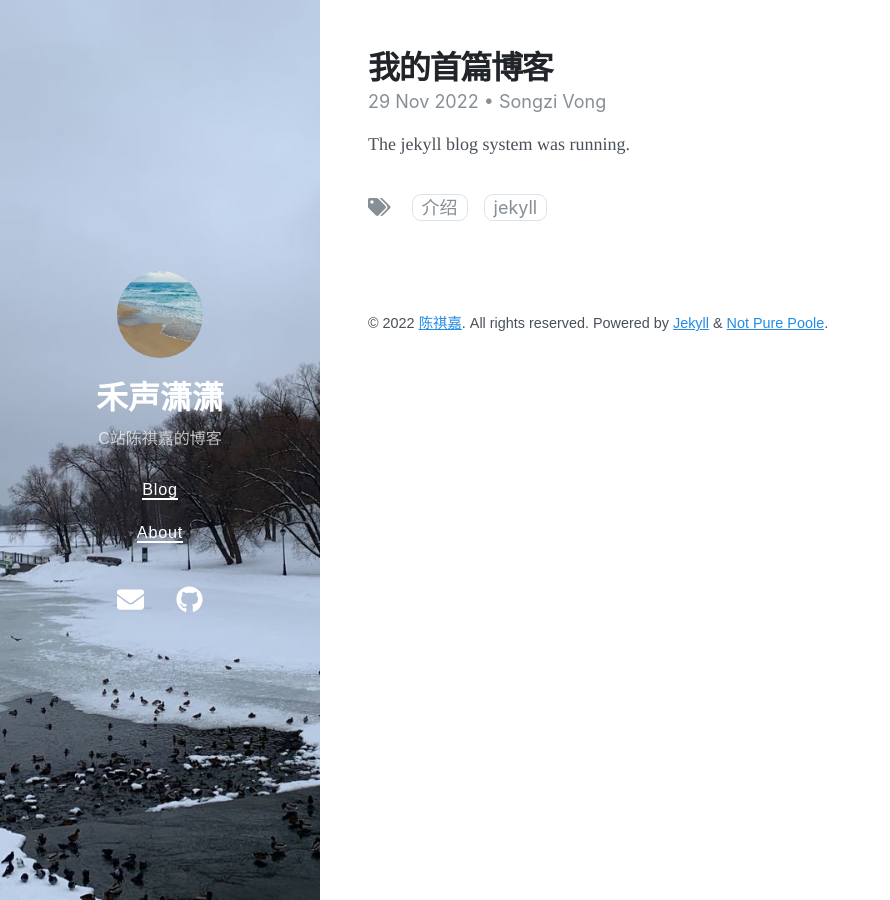
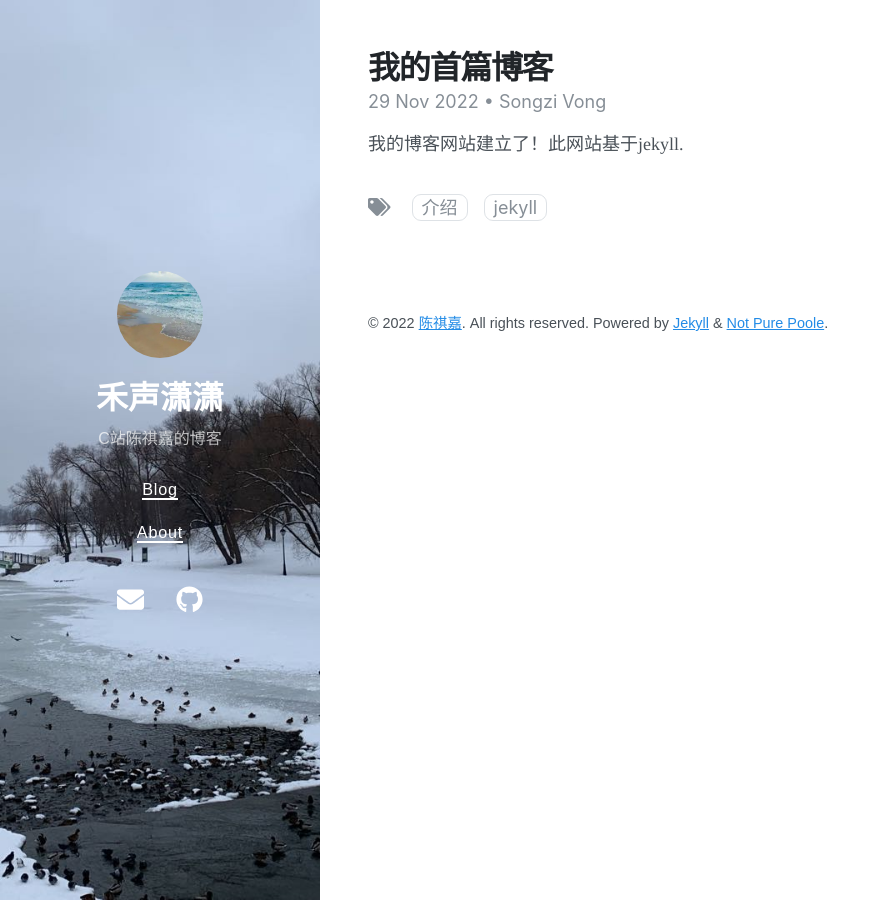
Before and after one commit to Chenqijia1234/Chenqijia1234.github.io, a Jekyll site: the page built from _posts/2022-11-29-my-first-blog.md, in a window 1280 px wide. Shown: the whole page, without its empty margins (0-890 px from the left). Built offline with Jekyll 4.4.1, drawn with Linux system fonts in a browser that asks for light colours; nearby versions of some CDN libraries.

Commit message:
modified:   _posts/2022-11-29-my-first-blog.md

```diff
--- a/_posts/2022-11-29-my-first-blog.md
+++ b/_posts/2022-11-29-my-first-blog.md
@@ -8,4 +8,4 @@ tags:
 category: 公告
 ---
 
-The jekyll blog system was running.
+我的博客网站建立了！此网站基于jekyll.
```
